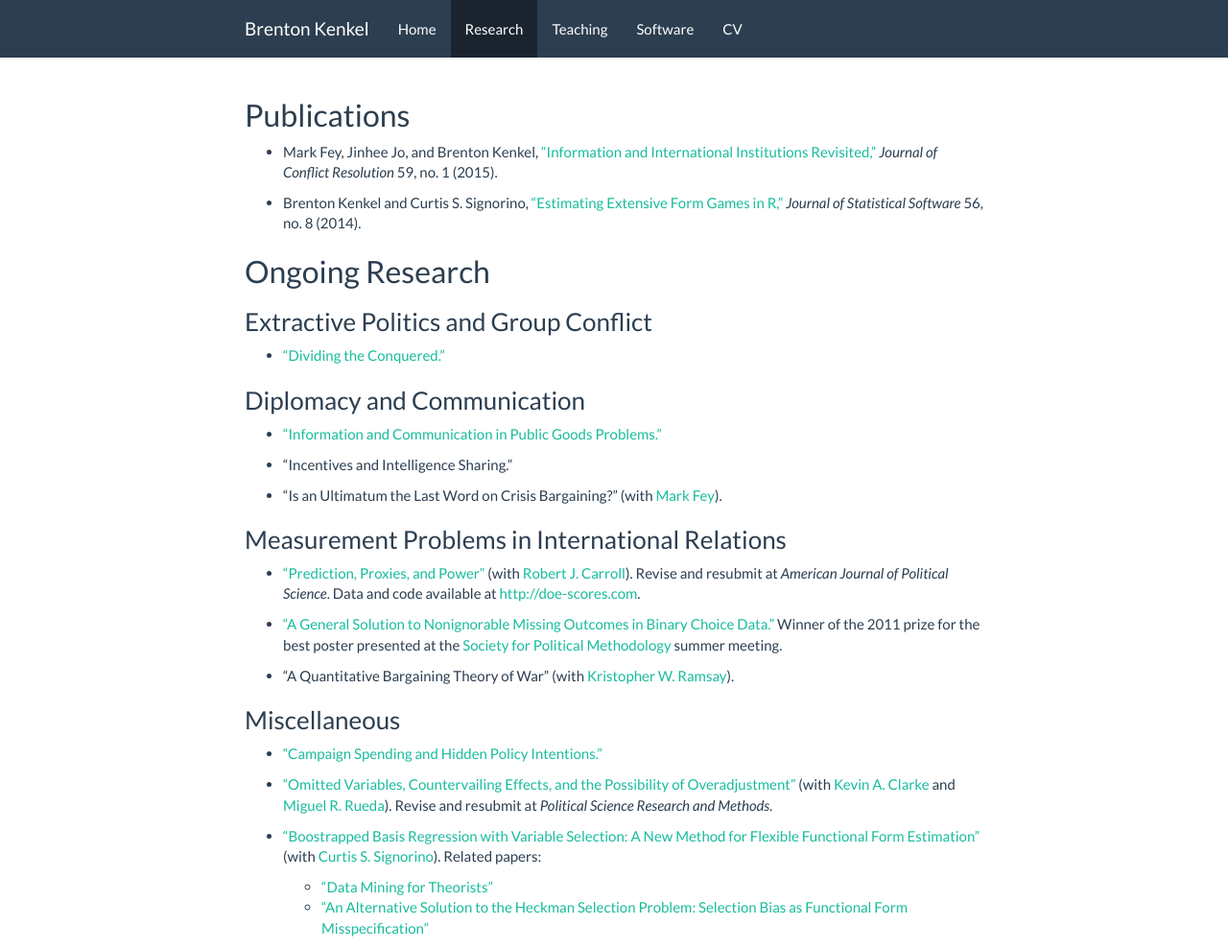
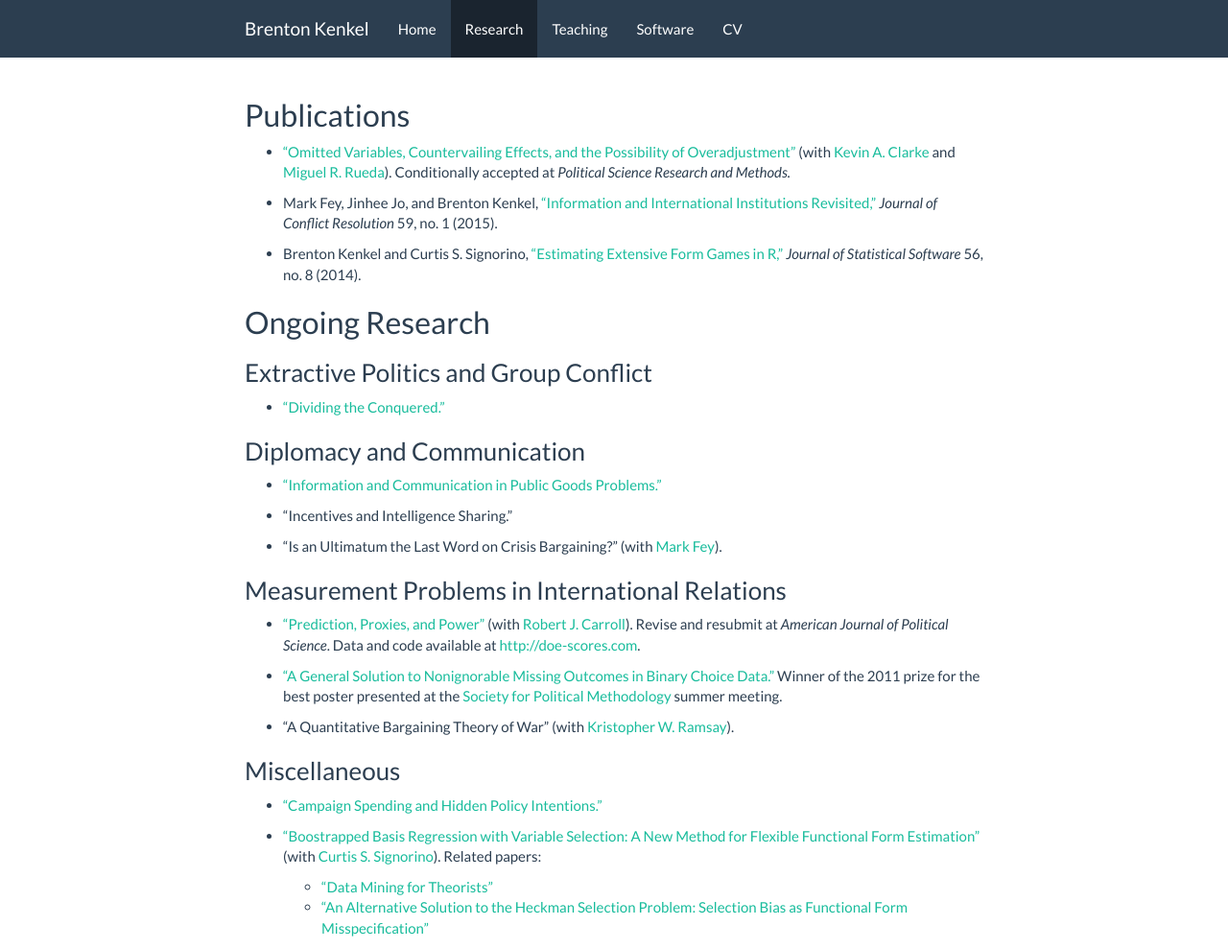
Before and after one commit to brentonk/old-website, a Jekyll site: the page built from research.md, in a window 1280 px wide. Shown: the whole page at 96% size. Built offline with Jekyll 4.4.1, drawn with Linux system fonts in a browser that asks for light colours; nearby versions of some CDN libraries; some of the changed lines change nothing that is shown.

Commit message:
Move CKR to publications

```diff
--- a/research.md
+++ b/research.md
@@ -7,6 +7,8 @@ description: >-
 ---
 
 # Publications
+
+* ["Omitted Variables, Countervailing Effects, and the Possibility of Overadjustment"](https://www.rochester.edu/college/psc/clarke/MissProp.pdf) (with [Kevin A. Clarke](https://www.rochester.edu/college/psc/clarke/) and [Miguel R. Rueda](http://miguelrueda.net)).  Conditionally accepted at *Political Science Research and Methods.*
 
 * Mark Fey, Jinhee Jo, and Brenton Kenkel, ["Information and International Institutions Revisited,"](http://dx.doi.org/10.1177/0022002713503285) *Journal of Conflict Resolution* 59, no. 1 (2015).
 
@@ -42,8 +44,6 @@ description: >-
 
 * ["Campaign Spending and Hidden Policy Intentions."](data/valence.pdf)
 
-* ["Omitted Variables, Countervailing Effects, and the Possibility of Overadjustment"](https://www.rochester.edu/college/psc/clarke/MissProp.pdf) (with [Kevin A. Clarke](https://www.rochester.edu/college/psc/clarke/) and [Miguel R. Rueda](http://miguelrueda.net)).  Revise and resubmit at *Political Science Research and Methods.*
-
 * ["Boostrapped Basis Regression with Variable Selection: A New Method for Flexible Functional Form Estimation"](http://bkenkel.com/data/basics.pdf) (with [Curtis S. Signorino](https://www.rochester.edu/college/psc/signorino/)).  Related papers:
     * ["Data Mining for Theorists"](http://polmeth.wustl.edu/mediaDetail.php?docId=1278)
     * ["An Alternative Solution to the Heckman Selection Problem: Selection Bias as Functional Form Misspecification"](http://polmeth.wustl.edu/mediaDetail.php?docId=1359)
```
